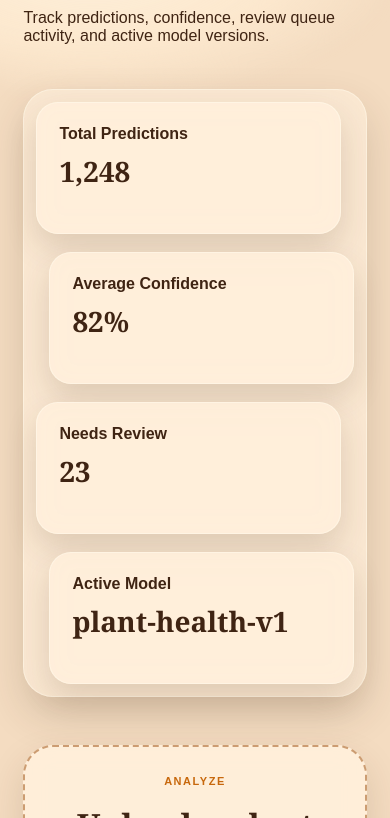
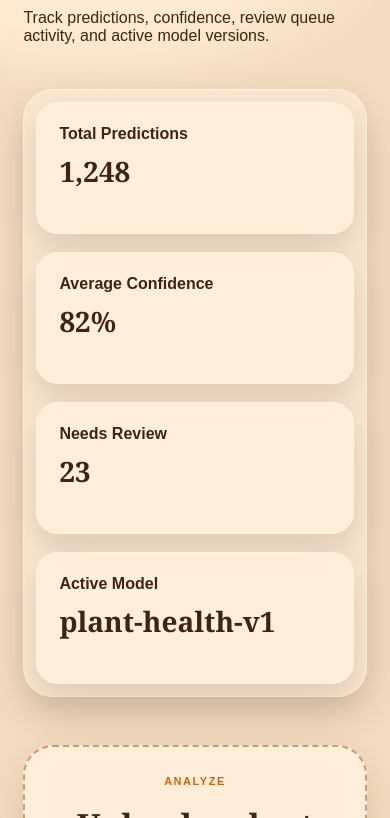
Before and after one commit to Joshua-Rivera/MimisGarden, a React (Vite) app in the folder frontend/: page / in a window 390 px wide. Shown: the part 3426-4244 px from the top of the page. Built offline with nearby package versions, Linux system fonts and the light colour scheme.

Commit message:
Updated logo to monsterra leaf made by hand, instead of emoji

```diff
--- a/frontend/src/components/IntroLaptopScene.jsx
+++ b/frontend/src/components/IntroLaptopScene.jsx
@@ -1,4 +1,4 @@
-import { useEffect, useRef } from "react";
+import { useLayoutEffect, useRef } from "react";
 import laptopImage from "../assets/laptop.png";
 
 const clamp = (value) => Math.min(Math.max(value, 0), 1);
@@ -17,7 +17,7 @@ export default function IntroLaptopScene({
     const readyStateRef = useRef(null);
     const gardenReadyStateRef = useRef(null);
 
-    useEffect(() => {
+    useLayoutEffect(() => {
         const intro = introRef.current;
         if (!intro) return undefined;
 
@@ -58,6 +58,7 @@ export default function IntroLaptopScene({
                     garden.style.setProperty("--garden-radius", "0px");
                     garden.style.setProperty("--garden-tree-width", `${Math.min(Math.max(window.innerWidth * 0.43, 390), 640)}px`);
                     garden.style.zIndex = "0";
+                    garden.style.visibility = "visible";
                 }
                 frameId = undefined;
                 return;
@@ -134,6 +135,7 @@ export default function IntroLaptopScene({
                 garden.style.setProperty("--garden-radius", `${contentRadius.toFixed(2)}px`);
                 garden.style.setProperty("--garden-tree-width", `${treeWidth.toFixed(2)}px`);
                 garden.style.zIndex = screenMorph >= 1 ? "0" : "5";
+                garden.style.visibility = "visible";
             }
 
             publishReadyState(screenMorph >= 0.5);
--- a/frontend/src/components/Navbar.jsx
+++ b/frontend/src/components/Navbar.jsx
@@ -1,3 +1,5 @@
+import monsterraleaf from "../assets/monterraleaf.png";
+
 export default function Navbar({ isVisible = true }) {
   return (
     <nav
@@ -7,7 +9,9 @@ export default function Navbar({ isVisible = true }) {
       inert={isVisible ? undefined : ""}
     >
       <a className="brand" href="#home" aria-label="Mimi's Garden home">
-        <span className="brand-icon" aria-hidden="true">🌿</span>
+    <div className="brand-icon">
+          <img className="brand-icon" src={monsterraleaf} alt="brand-icon" />
+        </div>
         <span>Mimi&apos;s Garden</span>
       </a>
 
--- a/frontend/src/styles.css
+++ b/frontend/src/styles.css
@@ -151,7 +151,7 @@ body {
     display: grid;
     place-items: center;
     border-radius: 50%;
-    background: var(--light-cream);
+    background: var(--cream);
     font-family: Arial, sans-serif;
     font-size: 22px;
 }
@@ -206,6 +206,7 @@ body {
     position: fixed;
     inset: 0;
     z-index: 0;
+    visibility: hidden;
     pointer-events: none;
 }
 
@@ -1039,7 +1040,7 @@ body {
     }
 
     .metric-card {
-        width: min(78vw, 340px);
+        width: 100%;
         min-height: 132px;
         margin-bottom: 18px;
         background: rgba(255, 239, 219, 0.9);
@@ -1052,14 +1053,6 @@ body {
 
     .metrics-deck .metric-card:last-child {
         margin-bottom: 0;
-    }
-
-    .metric-card-edge-left {
-        margin-right: auto;
-    }
-
-    .metric-card-edge-right {
-        margin-left: auto;
     }
 
     .image-upload-section {
@@ -1149,6 +1142,8 @@ body {
     }
 }
 .limitations-section {
+    position: relative;
+    z-index: 2;
     padding: 90px 7vw;
     background: var(--light-cream);
     color: var(--brown);
```
Also changed, not shown: frontend/src/assets/monterraleaf.png (added), 4 other files (tests, documents, lock files or other folders).
